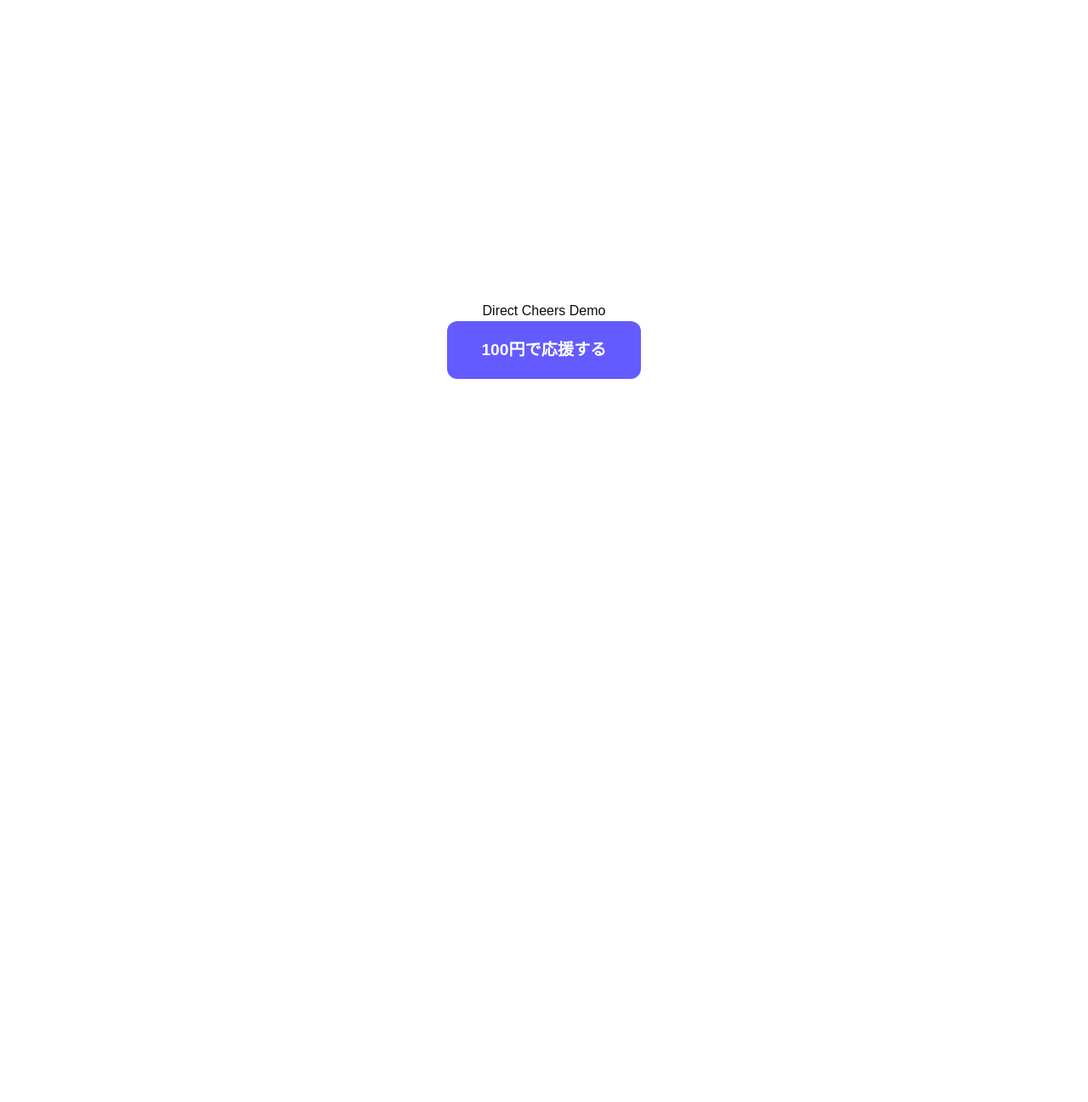
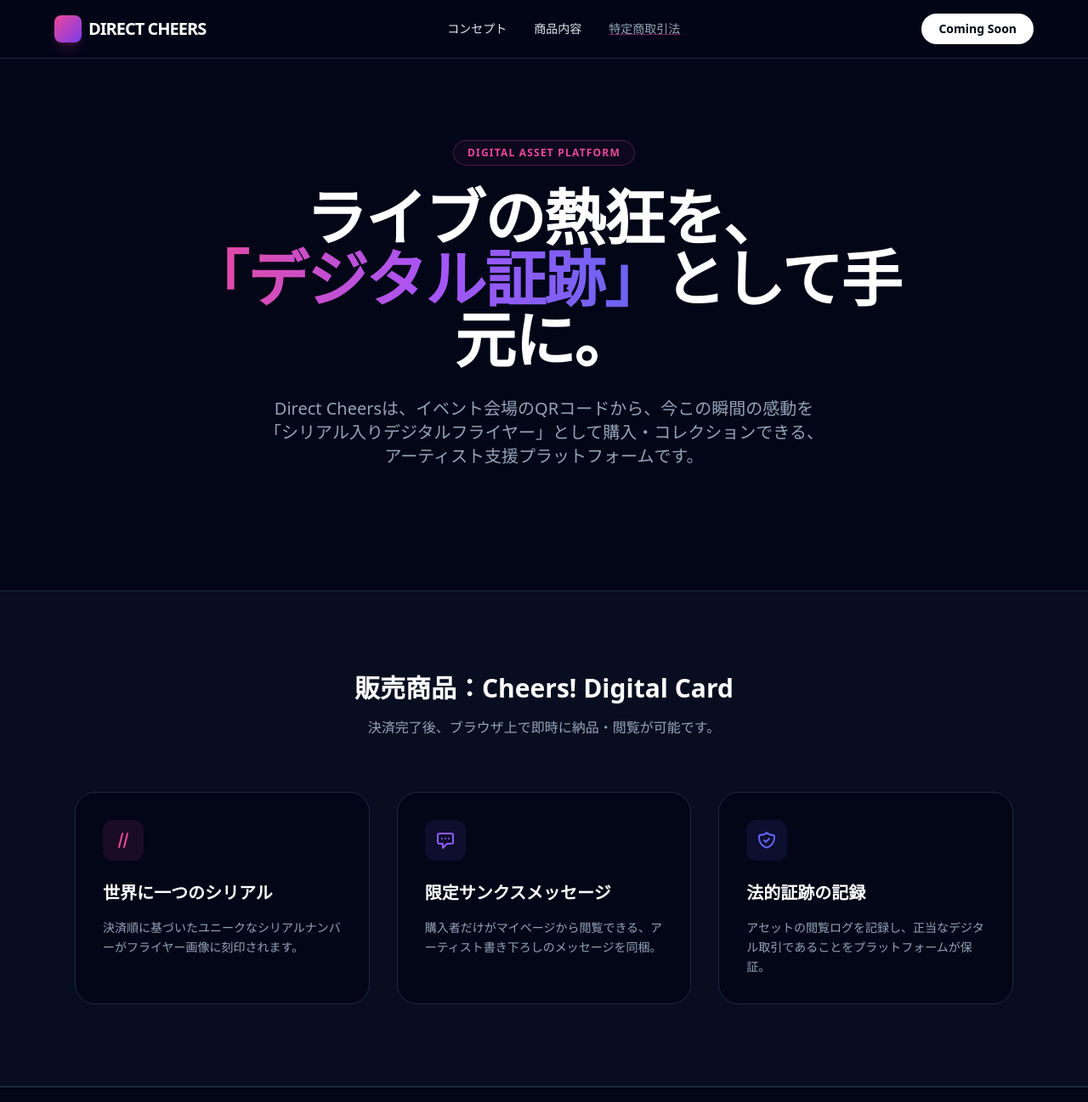
Before and after one commit to spacemindhiro/direct-cheers, a Next.js app: page / in a window 1280 px wide. Shown: the top 1297 px of the page at 85% size. Before the commit the page ends 800 px from the top, so only its background shows below. Built offline with nearby package versions, Linux system fonts and the light colour scheme.

Commit message:
webトップページを作成。demoを退避。

```diff
--- /dev/null
+++ b/app/demo/page.tsx
@@ -0,0 +1,26 @@
+
+
+export default function Page() {
+  return (
+    <main style={{
+      display: 'flex', flexDirection: 'column', alignItems: 'center',
+      justifyContent: 'center', height: '100vh', fontFamily: 'sans-serif'
+    }}>
+      <h1>Direct Cheers Demo</h1>
+
+      {/* 修正ポイント：actionの末尾に / をつけない */}
+      <form action="/api/pay" method="POST">
+        <button
+          type="submit"
+          style={{
+            padding: '20px 40px', fontSize: '1.2rem', fontWeight: 'bold',
+            cursor: 'pointer', backgroundColor: '#635bff', color: 'white',
+            borderRadius: '12px', border: 'none'
+          }}
+        >
+          100円で応援する
+        </button>
+      </form>
+    </main>
+  );
+}
--- a/app/page.tsx
+++ b/app/page.tsx
@@ -1,26 +1,122 @@
+import React from 'react';
 
+export default function LandingPage() {
+  return (
+    <div className="min-h-screen bg-slate-950 text-slate-200 font-sans selection:bg-pink-500/30">
+      {/* Navigation: 審査官が法務ページを探しやすく配置 */}
+      <nav className="sticky top-0 z-50 backdrop-blur-md bg-slate-950/80 border-b border-slate-800 px-6 py-4">
+        <div className="max-w-6xl mx-auto flex justify-between items-center">
+          <div className="flex items-center gap-2">
+            <div className="w-8 h-8 bg-gradient-to-br from-pink-500 to-violet-600 rounded-lg shadow-lg shadow-pink-500/20" />
+            <h1 className="text-xl font-black tracking-tighter text-white">DIRECT CHEERS</h1>
+          </div>
+          <div className="hidden md:flex gap-8 text-sm font-medium">
+            <a href="#concept" className="hover:text-pink-500 transition-colors">コンセプト</a>
+            <a href="#products" className="hover:text-pink-500 transition-colors">商品内容</a>
+            <a href="/law" className="text-slate-400 hover:text-white underline decoration-pink-500/50">特定商取引法</a>
+          </div>
+          <button className="bg-white text-slate-950 px-5 py-2 rounded-full text-sm font-bold hover:bg-pink-500 hover:text-white transition-all">
+            Coming Soon
+          </button>
+        </div>
+      </nav>
 
-export default function Page() {
-  return (
-    <main style={{
-      display: 'flex', flexDirection: 'column', alignItems: 'center',
-      justifyContent: 'center', height: '100vh', fontFamily: 'sans-serif'
-    }}>
-      <h1>Direct Cheers Demo</h1>
+      {/* Hero: 何を売っているかを1秒で伝える */}
+      <section className="relative py-24 px-6 overflow-hidden">
+        <div className="absolute top-0 left-1/2 -translate-x-1/2 w-[1000px] h-[600px] bg-pink-500/10 blur-[120px] rounded-full -z-10" />
+        <div className="max-w-4xl mx-auto text-center">
+          <span className="inline-block px-4 py-1.5 rounded-full border border-pink-500/30 text-pink-500 text-xs font-bold tracking-widest uppercase mb-6 bg-pink-500/5">
+            Digital Asset Platform
+          </span>
+          <h2 className="text-5xl md:text-7xl font-black mb-8 tracking-tight text-white leading-[1.1]">
+            ライブの熱狂を、<br />
+            <span className="bg-gradient-to-r from-pink-500 via-purple-500 to-indigo-500 bg-clip-text text-transparent">
+              「デジタル証跡」
+            </span>
+            として手元に。
+          </h2>
+          <p className="text-lg md:text-xl text-slate-400 max-w-2xl mx-auto leading-relaxed mb-12">
+            Direct Cheersは、イベント会場のQRコードから、今この瞬間の感動を「シリアル入りデジタルフライヤー」として購入・コレクションできる、アーティスト支援プラットフォームです。
+          </p>
+        </div>
+      </section>
 
-      {/* 修正ポイント：actionの末尾に / をつけない */}
-      <form action="/api/pay" method="POST">
-        <button
-          type="submit"
-          style={{
-            padding: '20px 40px', fontSize: '1.2rem', fontWeight: 'bold',
-            cursor: 'pointer', backgroundColor: '#635bff', color: 'white',
-            borderRadius: '12px', border: 'none'
-          }}
-        >
-          100円で応援する
-        </button>
-      </form>
-    </main>
+      {/* Product Section: 「寄付ではない」ことを証明するセクション */}
+      <section id="products" className="py-24 bg-slate-900/50 border-y border-slate-800">
+        <div className="max-w-6xl mx-auto px-6">
+          <div className="text-center mb-16">
+            <h3 className="text-3xl font-bold text-white mb-4">販売商品：Cheers! Digital Card</h3>
+            <p className="text-slate-400">決済完了後、ブラウザ上で即時に納品・閲覧が可能です。</p>
+          </div>
+
+          <div className="grid md:grid-cols-3 gap-8">
+            <div className="p-8 rounded-3xl bg-slate-950 border border-slate-800 hover:border-pink-500/50 transition-all group">
+              <div className="w-12 h-12 bg-pink-500/10 rounded-xl flex items-center justify-center mb-6 group-hover:scale-110 transition-transform text-pink-500">
+                <svg className="w-6 h-6" fill="none" stroke="currentColor" viewBox="0 0 24 24"><path strokeLinecap="round" strokeLinejoin="round" strokeWidth="2" d="M7 20l4-16m2 16l4-16" /></svg>
+              </div>
+              <h4 className="text-xl font-bold text-white mb-4">世界に一つのシリアル</h4>
+              <p className="text-slate-400 leading-relaxed text-sm">
+                決済順に基づいたユニークなシリアルナンバーがフライヤー画像に刻印されます。
+              </p>
+            </div>
+
+            <div className="p-8 rounded-3xl bg-slate-950 border border-slate-800 hover:border-violet-500/50 transition-all group">
+              <div className="w-12 h-12 bg-violet-500/10 rounded-xl flex items-center justify-center mb-6 group-hover:scale-110 transition-transform text-violet-500">
+                <svg className="w-6 h-6" fill="none" stroke="currentColor" viewBox="0 0 24 24"><path strokeLinecap="round" strokeLinejoin="round" strokeWidth="2" d="M8 10h.01M12 10h.01M16 10h.01M9 16H5a2 2 0 01-2-2V6a2 2 0 012-2h14a2 2 0 012 2v8a2 2 0 01-2 2h-5l-5 5v-5z" /></svg>
+              </div>
+              <h4 className="text-xl font-bold text-white mb-4">限定サンクスメッセージ</h4>
+              <p className="text-slate-400 leading-relaxed text-sm">
+                購入者だけがマイページから閲覧できる、アーティスト書き下ろしのメッセージを同梱。
+              </p>
+            </div>
+
+            <div className="p-8 rounded-3xl bg-slate-950 border border-slate-800 hover:border-indigo-500/50 transition-all group">
+              <div className="w-12 h-12 bg-indigo-500/10 rounded-xl flex items-center justify-center mb-6 group-hover:scale-110 transition-transform text-indigo-500">
+                <svg className="w-6 h-6" fill="none" stroke="currentColor" viewBox="0 0 24 24"><path strokeLinecap="round" strokeLinejoin="round" strokeWidth="2" d="M9 12l2 2 4-4m5.618-4.016A11.955 11.955 0 0112 2.944a11.955 11.955 0 01-8.618 3.04A12.02 12.02 0 003 9c0 5.591 3.824 10.29 9 11.622 5.176-1.332 9-6.03 9-11.622 0-1.042-.133-2.052-.382-3.016z" /></svg>
+              </div>
+              <h4 className="text-xl font-bold text-white mb-4">法的証跡の記録</h4>
+              <p className="text-slate-400 leading-relaxed text-sm">
+                アセットの閲覧ログを記録し、正当なデジタル取引であることをプラットフォームが保証。
+              </p>
+            </div>
+          </div>
+        </div>
+      </section>
+
+      {/* Footer: 法務リンクの要塞 */}
+      <footer className="py-20 px-6 border-t border-slate-800 bg-slate-950">
+        <div className="max-w-6xl mx-auto flex flex-col md:flex-row justify-between items-start gap-12">
+          <div>
+            <div className="flex items-center gap-2 mb-4">
+              <div className="w-6 h-6 bg-white/10 rounded" />
+              <h5 className="font-bold text-white tracking-tighter">DIRECT CHEERS</h5>
+            </div>
+            <p className="text-slate-500 text-xs max-w-xs">
+              Direct Cheersは、ライブエンターテインメントの持続可能性をデジタル技術で支援します。
+            </p>
+          </div>
+          <div className="grid grid-cols-2 md:grid-cols-3 gap-12">
+            <div>
+              <h6 className="text-white font-bold text-sm mb-4">サービス</h6>
+              <ul className="text-slate-500 text-xs space-y-3">
+                <li><a href="#" className="hover:text-white transition-colors">利用方法</a></li>
+                <li><a href="#" className="hover:text-white transition-colors">よくある質問</a></li>
+              </ul>
+            </div>
+            <div>
+              <h6 className="text-white font-bold text-sm mb-4">法務・規約</h6>
+              <ul className="text-slate-500 text-xs space-y-3">
+                <li><a href="/terms" className="hover:text-white transition-colors">利用規約</a></li>
+                <li><a href="/privacy" className="hover:text-white transition-colors">プライバシーポリシー</a></li>
+                <li><a href="/law" className="text-pink-500 font-bold hover:underline transition-colors">特定商取引法に基づく表記</a></li>
+              </ul>
+            </div>
+          </div>
+        </div>
+        <div className="max-w-6xl mx-auto mt-20 pt-8 border-t border-slate-900 text-center">
+          <p className="text-slate-600 text-[10px]">© 2026 Direct Cheers All Rights Reserved.</p>
+        </div>
+      </footer>
+    </div>
   );
 }
--- a/types/validator.ts
+++ b/types/validator.ts
@@ -104,7 +104,7 @@ type RouteHandlerConfig<Route extends AppRouteHandlerRoutes = AppRouteHandlerRou
 // Validate ../../app/page.tsx
 {
   type __IsExpected<Specific extends AppPageConfig<"/">> = Specific
-  const handler = {} as typeof import("@/app/page.js")
+  const handler = {} as typeof import("@/app/demo/page.js")
   type __Check = __IsExpected<typeof handler>
   // @ts-ignore
   type __Unused = __Check
```
